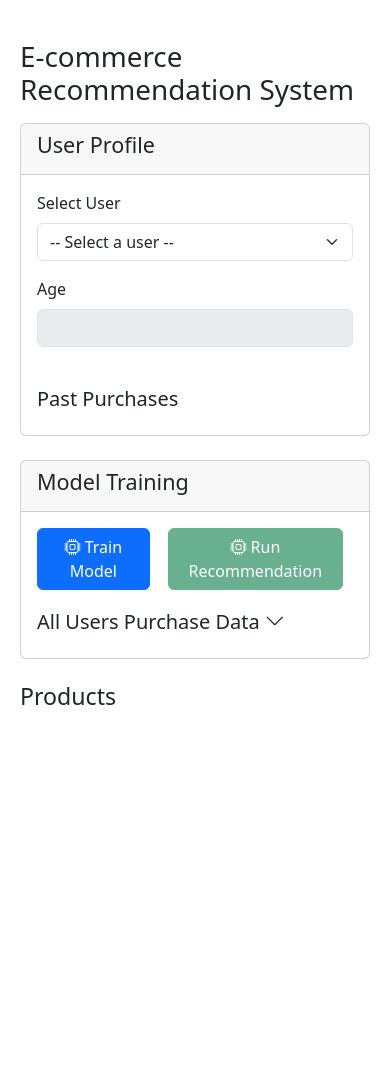
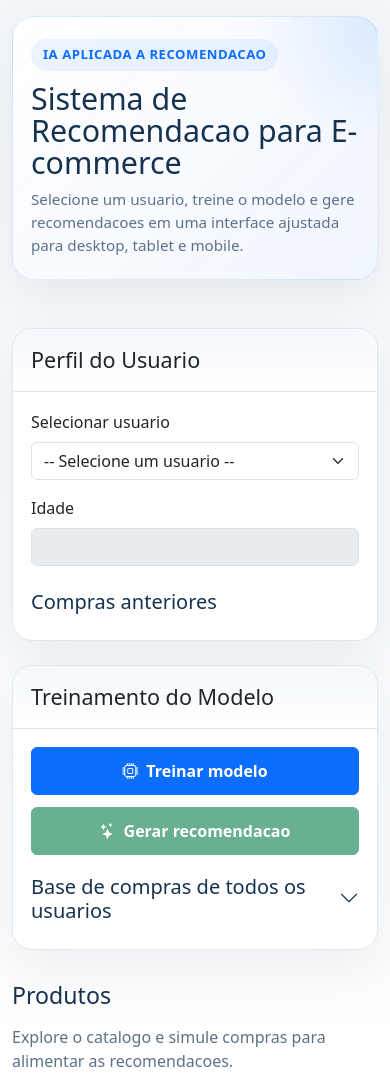
Before and after one commit to candidosouza/ia-ecommerce-recomendations, a website built with Vite: page index.html in a window 390 px wide. Before the commit the page ends 844 px from the top, so only its background shows below. Built offline with nearby package versions, Linux system fonts and the light colour scheme; no server answers; what @tensorflow/tfjs-vis would draw is missing.

Commit message:
feat: melhora interface e responsividade da aplicacao

```diff
--- a/index.html
+++ b/index.html
@@ -1,86 +1,110 @@
-<!DOCTYPE html>
-<html lang="en">
-
+<!doctype html>
+<html lang="pt-BR">
   <head>
-    <meta charset="UTF-8">
-    <meta name="viewport" content="width=device-width, initial-scale=1.0">
-    <title>E-commerce Recommendation System</title>
-    <link href="https://cdn.jsdelivr.net/npm/bootstrap@5.3.0-alpha1/dist/css/bootstrap.min.css" rel="stylesheet">
-    <link rel="stylesheet" href="https://cdn.jsdelivr.net/npm/bootstrap-icons@1.11.0/font/bootstrap-icons.css">
+    <meta charset="UTF-8" />
+    <meta name="viewport" content="width=device-width, initial-scale=1.0" />
+    <title>Sistema de Recomendacao para E-commerce</title>
+    <link
+      href="https://cdn.jsdelivr.net/npm/bootstrap@5.3.0-alpha1/dist/css/bootstrap.min.css"
+      rel="stylesheet"
+    />
+    <link
+      rel="stylesheet"
+      href="https://cdn.jsdelivr.net/npm/bootstrap-icons@1.11.0/font/bootstrap-icons.css"
+    />
   </head>
 
   <body>
-    <div class="main">
-        <h1>E-commerce Recommendation System</h1>
+    <div class="main container-xxl">
+      <header class="hero">
+        <div>
+          <span class="hero-kicker">IA aplicada a recomendacao</span>
+          <h1 class="hero-title">Sistema de Recomendacao para E-commerce</h1>
+          <p class="hero-description">
+            Selecione um usuario, treine o modelo e gere recomendacoes em uma interface
+            ajustada para desktop, tablet e mobile.
+          </p>
+        </div>
+      </header>
 
-        <div class="row mt-3">
-            <div class="col-md-4">
-                <div class="card mb-4">
+      <div class="row g-4 mt-1 dashboard-grid">
+        <div class="col-12 col-xl-5">
+          <div class="card dashboard-card h-100">
             <div class="card-header">
-                        <h4>User Profile</h4>
+              <h4 class="mb-0">Perfil do Usuario</h4>
             </div>
             <div class="card-body">
               <form id="userForm">
-                            <div class="row">
-                                <div class="col-md-6 mb-3">
-                                    <label for="userSelect" class="form-label">Select User</label>
+                <div class="row g-3">
+                  <div class="col-12 col-md-7">
+                    <label for="userSelect" class="form-label">Selecionar usuario</label>
                     <select class="form-select" id="userSelect">
-                                        <option value="">-- Select a user --</option>
+                      <option value="">-- Selecione um usuario --</option>
                     </select>
                   </div>
 
-                                <div class="col-md-6 mb-3">
-                                    <label for="userAge" class="form-label">Age</label>
-                                    <input type="number" class="form-control" id="userAge" disabled>
+                  <div class="col-12 col-md-5">
+                    <label for="userAge" class="form-label">Idade</label>
+                    <input type="number" class="form-control" id="userAge" disabled />
                   </div>
                 </div>
               </form>
 
               <div id="pastPurchasesContainer" class="mt-4">
-                            <h5>Past Purchases</h5>
+                <h5 class="section-subtitle">Compras anteriores</h5>
                 <div id="pastPurchasesList" class="row"></div>
               </div>
             </div>
           </div>
         </div>
 
-            <div class="col-md-4">
-                <div class="card mb-4">
+        <div class="col-12 col-xl-7">
+          <div class="card dashboard-card h-100">
             <div class="card-header">
-                        <h4>Model Training</h4>
+              <h4 class="mb-0">Treinamento do Modelo</h4>
             </div>
             <div class="card-body">
               <div class="row">
-                            <div class="model-controls d-flex gap-2">
+                <div class="model-controls">
                   <button id="trainModelBtn" class="btn btn-primary train-model-btn">
-                                    <i class="bi bi-cpu"></i> Train Model
+                    <i class="bi bi-cpu"></i> Treinar modelo
                   </button>
-                                <button disabled id="runRecommendationBtn" class="btn btn-success train-model-btn">
-                                    <i class="bi bi-cpu"></i> Run Recommendation
+                  <button
+                    disabled
+                    id="runRecommendationBtn"
+                    class="btn btn-success train-model-btn"
+                  >
+                    <i class="bi bi-stars"></i> Gerar recomendacao
                   </button>
                 </div>
               </div>
 
-
               <div class="all-users-purchases">
-                            <h5 id="purchasesDiv" style="cursor: pointer;">
-                                All Users Purchase Data
+                <h5 id="purchasesDiv" class="section-subtitle collapsible-title">
+                  Base de compras de todos os usuarios
                   <i id="purchasesArrow" class="bi bi-chevron-down"></i>
                 </h5>
-                            <div id="allUsersPurchasesList" class="user-purchases-data overflow-auto"
-                                style="max-height: 400px;display: none;">
-                            </div>
+                <div
+                  id="allUsersPurchasesList"
+                  class="user-purchases-data overflow-auto"
+                  style="display: none"
+                ></div>
               </div>
             </div>
           </div>
         </div>
       </div>
 
-        <h3 class="">Products</h3>
-        <div class="row" id="productList">
+      <section class="products-section">
+        <div class="section-heading">
+          <h3 class="mb-0">Produtos</h3>
+          <p class="section-description mb-0">
+            Explore o catalogo e simule compras para alimentar as recomendacoes.
+          </p>
         </div>
+        <div class="row g-4" id="productList"></div>
+      </section>
     </div>
     <script type="module" src="/src/main.ts"></script>
   </body>
-
 </html>
--- a/src/view/TFVisorView.ts
+++ b/src/view/TFVisorView.ts
@@ -1,5 +1,7 @@
 import * as tfvis from '@tensorflow/tfjs-vis';
+
 import { View } from './View';
+
 import type { TrainingLog } from '../types';
 
 export class TFVisorView extends View {
--- a/src/view/templates/past-purchase.html
+++ b/src/view/templates/past-purchase.html
@@ -1,6 +1,6 @@
-<div class="col-md-6 mb-2">
-    <div class="past-purchase" data-product='{{product}}'>
-        <strong>{{name}}</strong> - Price {{price}} - Color {{color}}
-        <i class="bi bi-x-circle text-danger float-end" title="Remove purchase"></i>
-    </div>
+<div class="col-12 col-md-6 mb-2">
+  <div class="past-purchase" data-product="{{product}}">
+    <strong>{{name}}</strong> - Preco {{price}} - Cor {{color}}
+    <i class="bi bi-x-circle text-danger float-end" title="Remover compra"></i>
+  </div>
 </div>
--- a/style.css
+++ b/style.css
@@ -1,36 +1,107 @@
+:root {
+  --app-bg: linear-gradient(180deg, #f3f7fb 0%, #ffffff 100%);
+  --app-surface: #ffffff;
+  --app-border: #dfe7f1;
+  --app-text: #16324f;
+  --app-muted: #5e7188;
+  --app-primary: #0d6efd;
+  --app-shadow: 0 18px 50px rgba(22, 50, 79, 0.08);
+  --app-radius: 20px;
+}
+
 body {
-    padding-top: 20px;
-    padding-bottom: 50px;
+  min-height: 100vh;
+  padding: 24px 0 56px;
+  color: var(--app-text);
+  background: var(--app-bg);
 }
 
 .container-xxl {
-    max-width: 1600px;
+  max-width: 1480px;
 }
 
-.product-card {
-    margin-bottom: 20px;
-    height: 100%;
+.main {
+  padding: 0 16px;
+}
+
+.hero {
+  margin-bottom: 24px;
+  padding: 28px;
+  border: 1px solid rgba(13, 110, 253, 0.12);
+  border-radius: 28px;
+  background:
+    radial-gradient(circle at top right, rgba(13, 110, 253, 0.12), transparent 28%),
+    linear-gradient(135deg, rgba(255, 255, 255, 0.96), rgba(240, 246, 255, 0.94));
+  box-shadow: var(--app-shadow);
+}
+
+.hero-kicker {
+  display: inline-flex;
+  margin-bottom: 12px;
+  padding: 6px 12px;
+  border-radius: 999px;
+  background: rgba(13, 110, 253, 0.08);
+  color: var(--app-primary);
+  font-size: 0.82rem;
+  font-weight: 700;
+  letter-spacing: 0.04em;
+  text-transform: uppercase;
+}
+
+.hero-title {
+  margin-bottom: 10px;
+  font-size: clamp(2rem, 4vw, 3.4rem);
+  line-height: 1.05;
+}
+
+.hero-description {
+  max-width: 72ch;
+  margin-bottom: 0;
+  color: var(--app-muted);
+  font-size: 1.02rem;
+}
+
+.dashboard-card {
+  border: 1px solid var(--app-border);
+  border-radius: var(--app-radius);
+  box-shadow: var(--app-shadow);
+  overflow: hidden;
+}
+
+.dashboard-card .card-header {
+  padding: 18px 22px;
+  border-bottom: 1px solid var(--app-border);
+  background: linear-gradient(180deg, rgba(244, 248, 253, 0.95), rgba(255, 255, 255, 0.98));
+}
+
+.dashboard-card .card-body {
+  padding: 22px;
 }
 
 .past-purchase {
-    background-color: #f8f9fa;
-    padding: 8px;
+  display: flex;
+  align-items: flex-start;
+  gap: 10px;
+  min-height: 100%;
+  padding: 12px 14px;
   margin: 5px 0;
-    border-radius: 5px;
-    font-size: 0.9em;
-    border-left: 3px solid #0d6efd;
+  border: 1px solid rgba(13, 110, 253, 0.12);
+  border-left: 4px solid #0d6efd;
+  border-radius: 14px;
+  background-color: #f8fbff;
+  font-size: 0.95rem;
   transition: all 0.3s ease;
   cursor: pointer;
 }
 
 .past-purchase:hover {
-    background-color: #f8d7da;
-    border-left: 3px solid #dc3545;
+  background-color: #fff4f4;
+  border-left: 4px solid #dc3545;
 }
 
 .past-purchase-highlight {
   background-color: #d4edda;
-    border-left: 3px solid #28a745;
+  border-left: 4px solid #28a745;
 }
 
 .card-body {
@@ -38,8 +109,34 @@ body {
   flex-direction: column;
 }
 
+.product-card {
+  height: 100%;
+  border: 1px solid var(--app-border);
+  border-radius: 18px;
+  box-shadow: 0 12px 30px rgba(22, 50, 79, 0.07);
+}
+
+.product-card .card-body {
+  padding: 20px;
+}
+
+.card-title,
+.section-subtitle,
+.section-heading h3 {
+  color: var(--app-text);
+}
+
+.card-text,
+.text-muted,
+.section-description {
+  color: var(--app-muted) !important;
+}
+
 .buy-now-btn {
   margin-top: auto;
+  width: 100%;
+  min-height: 46px;
+  font-weight: 600;
 }
 
 #productList .col-md-3 {
@@ -56,11 +153,20 @@ body {
 }
 
 .model-controls {
+  display: grid;
+  grid-template-columns: repeat(2, minmax(0, 1fr));
+  gap: 12px;
   margin-bottom: 20px;
 }
 
 .train-model-btn {
-    margin-right: 10px;
+  display: inline-flex;
+  align-items: center;
+  justify-content: center;
+  gap: 8px;
+  min-height: 48px;
+  margin-right: 0;
+  font-weight: 600;
 }
 
 .training-status {
@@ -72,10 +178,94 @@ body {
   height: 5px;
 }
 
+.user-purchases-data {
+  max-height: 420px;
+  padding-right: 6px;
+  transition: max-height 0.3s ease;
+}
+
+.products-section {
+  margin-top: 32px;
+}
+
+.section-heading {
+  display: flex;
+  align-items: end;
+  justify-content: space-between;
+  gap: 16px;
+  margin-bottom: 18px;
+}
+
+.section-description {
+  max-width: 46rem;
+}
+
+.collapsible-title {
+  display: flex;
+  align-items: center;
+  justify-content: space-between;
+  gap: 12px;
+  cursor: pointer;
+}
+
+.purchases-badges {
+  display: flex;
+  flex-wrap: wrap;
+  gap: 6px;
+}
+
+@media (max-width: 1199.98px) {
+  .dashboard-grid {
+    align-items: stretch;
+  }
+
+  .section-heading {
+    align-items: flex-start;
+    flex-direction: column;
+  }
+}
+
+@media (max-width: 767.98px) {
+  body {
+    padding: 16px 0 40px;
+  }
+
   .main {
-    padding: 20px;
+    padding: 0 12px;
+  }
+
+  .hero {
+    padding: 22px 18px;
+    border-radius: 22px;
+  }
+
+  .dashboard-card .card-header,
+  .dashboard-card .card-body {
+    padding: 18px;
+  }
+
+  .model-controls {
+    grid-template-columns: 1fr;
   }
 
   .user-purchases-data {
-    transition: max-height 0.3s ease;
+    max-height: 320px;
   }
+}
+
+@media (max-width: 575.98px) {
+  .hero-title {
+    font-size: 1.9rem;
+  }
+
+  .hero-description,
+  .card-text,
+  .past-purchase,
+  .user-purchase-summary {
+    font-size: 0.95rem;
+  }
+
+  .past-purchase {
+    padding: 12px;
+  }
+}
```
Also changed, not shown: src/view/ModelTrainingView.ts (+13 -7 lines), src/view/ProductView.ts (+11 -8 lines), src/view/UserView.ts (+19 -11 lines), src/view/templates/product-card.html (+4 -4 lines). Lines whose indentation alone changed are shown as unchanged.
